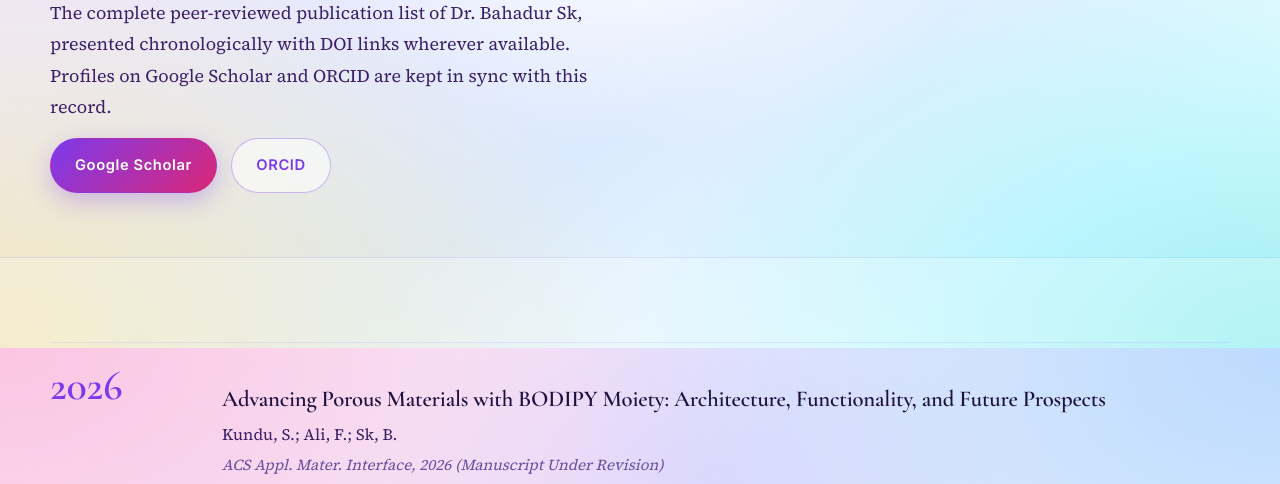
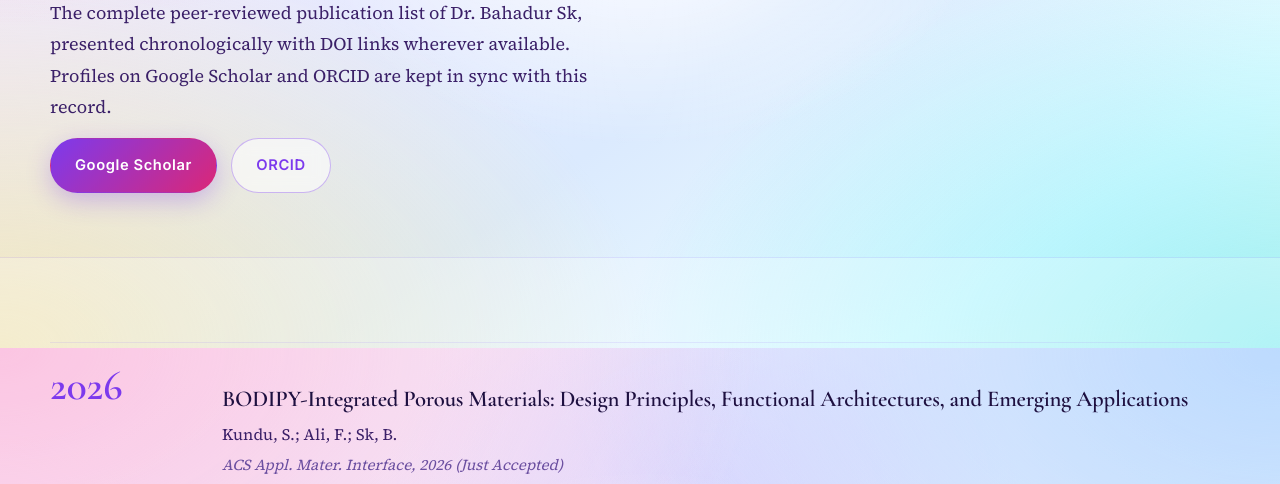
Before and after one commit to bahadursk/bahadursk.github.io, a plain HTML site: page publications.html in a window 1280 px wide. Shown: the part 452-936 px from the top of the page. Drawn offline with nearby package versions, Linux system fonts and the light colour scheme.

Commit message:
Update publication title and journal status

```diff
--- a/publications.html
+++ b/publications.html
@@ -48,9 +48,9 @@
      <section class="year-block">
           <h2 class="year-marker">2026</h2>
           <ul class="pub-entries"><li class="pub-entry">
-              <h3>Advancing Porous Materials with BODIPY Moiety: Architecture, Functionality, and Future Prospects</h3>
+              <h3>BODIPY-Integrated Porous Materials: Design Principles, Functional Architectures, and Emerging Applications</h3>
               <p class="pub-authors">Kundu, S.;  Ali, F.;  Sk, B.</p>
-              <p class="pub-journal"> ACS Appl. Mater. Interface, 2026 (Manuscript Under Revision)</p>
+              <p class="pub-journal"> ACS Appl. Mater. Interface, 2026 (Just Accepted)</p>
               <a class="pub-doi" href="https://pubs.acs.org/journal/aamick" target="_blank" rel="noreferrer">DOI &rsaquo;</a><!--
  <figure class="pub-toc-figure">
          <img alt="Design Strategy for Inducing Delayed Fluorescence via Molecular Flexibility: Structure-Property Relationships in Organic Emitters" src="assets/img/gallery-08.jpg"/>
```
